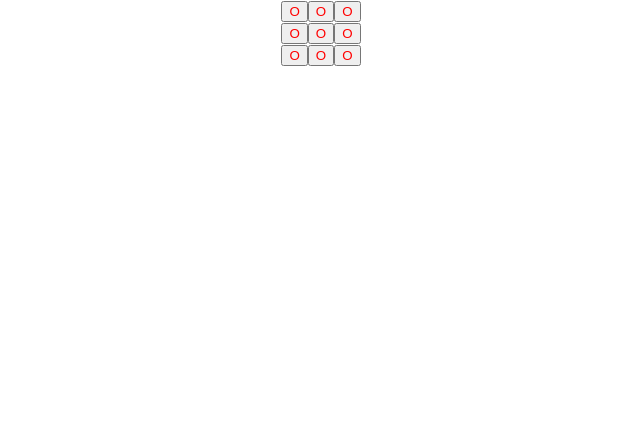
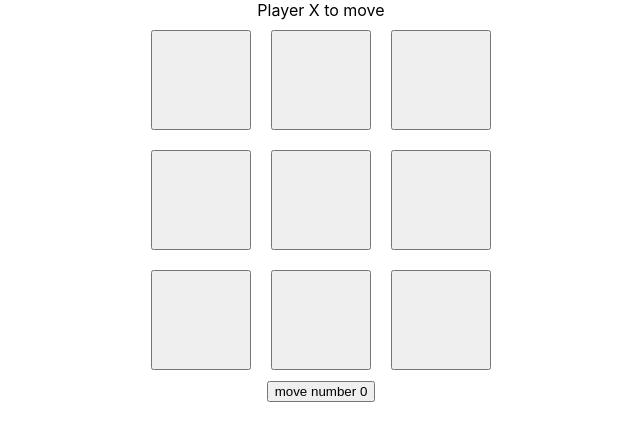
Before and after one commit to sabhishek78/tictactoe-react, a React (Create React App) app: page / in a window 1280 px wide. Shown: the top 440 px of the page, without its empty margins (319-959 px from the left). Built offline with nearby package versions, Linux system fonts and the light colour scheme.

Commit message:
move history implemented

```diff
--- a/src/App.css
+++ b/src/App.css
@@ -1,5 +1,6 @@
 .App {
   text-align: center;
+
 }
 
 .App-logo {
--- a/src/App.js
+++ b/src/App.js
@@ -1,13 +1,14 @@
 import React from 'react';
-import logo from './logo.svg';
+
 import './App.css';
-import Square from "./Square";
-import Grid from "./Grid";
+
+
+import GameHistory from "./GameController";
 
 function App() {
   return (
     <div className="App">
-     <Grid/>
+     <GameHistory/>
     </div>
   );
 }
--- /dev/null
+++ b/src/GameController/index.js
@@ -0,0 +1,117 @@
+import React from "react";
+import Grid from "../Grid";
+
+
+class GameController extends React.Component {
+    constructor(props) {
+        super(props);
+        this.state = {
+            squares: Array(9).fill(null),
+            isXNext: true,
+            status: 'Player X to move',
+            gridList: [Array(9).fill(null),]
+        }
+    };
+
+    handleClick(index) {
+        let squaresCopy = this.state.squares.slice();
+        let gridListCopy = this.state.gridList.slice();
+        gridListCopy.push(squaresCopy);
+        if (squaresCopy[index] !== null) {
+            return;
+        }
+        squaresCopy[index] = this.state.isXNext ? 'X' : 'O';
+        if (this.checkForDraw(squaresCopy)) {
+            this.setState({
+                    squares: squaresCopy,
+                    // isXNext: !this.state.isXNext,
+                    status: 'Draw!',
+                    gridList: gridListCopy,
+                }
+            )
+        } else if (this.checkForWin(squaresCopy, squaresCopy[index])) {
+            console.log("win detected!");
+            this.setState({
+                    squares: squaresCopy,
+                    isXNext: !this.state.isXNext,
+                    status: 'You Win!!',
+                    gridList: gridListCopy,
+                }
+            )
+        } else {
+            this.setState({
+                    squares: squaresCopy,
+                    isXNext: !this.state.isXNext,
+                    status: this.state.isXNext ? 'Player O to move' : 'Player X to move',
+                    gridList: gridListCopy,
+                }
+            )
+        }
+        console.log("GridListCopy=" + gridListCopy);
+    }
+
+    checkForDraw(squaresCopy) {
+        console.log("Checking for Draw");
+        for (var i = 0; i < 9; i++) {
+            if (squaresCopy[i] == null) {
+                return false;
+            }
+        }
+        return true;
+    }
+
+    checkForWin(squaresCopy, player) {
+        console.log("Checking forWin");
+        if (player == null) {
+            return false;
+        }
+        for (var j = 0; j < 3; j = j + 3) {
+            if (squaresCopy[j] === player &&
+                squaresCopy[1 + j] === player &&
+                squaresCopy[2 + j] === player) {
+                console.log("Row Win");
+                return true;
+            }
+
+        }
+        for (var k = 0; k <= 2; k++) {
+            if (squaresCopy[k] === player &&
+                squaresCopy[k + 3] === player &&
+                squaresCopy[k + 6] === player) {
+                console.log("column Win");
+                return true;
+            }
+        }
+        if (squaresCopy[0] === player && squaresCopy[4] === player && squaresCopy[8] === player) {
+            console.log("Diagonal Win");
+            return true;
+        }
+        if (squaresCopy[2] === player && squaresCopy[4] === player && squaresCopy[6] === player) {
+            console.log("Diagonal Win");
+            return true;
+        }
+        return false;
+    }
+
+    render() {
+        return (<div>
+            <Grid squares={this.state.squares} isXNext={this.state.isXNext} status={this.state.status}
+                  handleClick={(index) => this.handleClick(index)}/>
+            <div>
+                {
+                    this.state.gridList.map((item, index) => (<div>
+                        <button onClick={()=>{this.setState({
+                           squares:this.state.gridList[index] ,
+                            gridList:this.state.gridList.slice(0,index+1),
+                        })}}>
+                            move number {index}
+                        </button>
+                        </div>))
+                }
+            </div>
+
+        </div>)
+    }
+}
+
+export default GameController
--- a/src/Grid/index.js
+++ b/src/Grid/index.js
@@ -1,19 +1,22 @@
 import React from "react";
 import Square from "../Square";
-class Grid extends React.Component{
-    getGridRow(offset){
-        return(<div className="grid-row">
-            <Square indexNumber={offset+0}/>
-            <Square indexNumber={offset+1}/>
-            <Square indexNumber={offset+2}/>
+class Grid extends React.Component {
+    getGridRow(offset) {
+        return (<div className="grid-row">
+            <Square value={this.props.squares[offset + 0]} squarePressed={() => this.props.handleClick(offset + 0)}/>
+            <Square value={this.props.squares[offset + 1]} squarePressed={() => this.props.handleClick(offset + 1)}/>
+            <Square value={this.props.squares[offset + 2]} squarePressed={() => this.props.handleClick(offset + 2)}/>
         </div>);
     }
     render() {
-        return(
-            <div className="grid">
-                {this.getGridRow(1)}
-                {this.getGridRow(4)}
-                {this.getGridRow(7)}
+        return (
+            <div>
+                <div className="grid">
+                    {this.props.status}
+                    {this.getGridRow(0)}
+                    {this.getGridRow(3)}
+                    {this.getGridRow(6)}
+                </div>
             </div>
         );
     }
--- a/src/Square/index.js
+++ b/src/Square/index.js
@@ -1,23 +1,12 @@
 import React from "react";
 
-// import 'styles.css';
+import './styles.css';
 class Square extends React.Component {
-    constructor(props) {
-        super(props);
-        this.state = {
-            value: 'O',
-            color: 'red'
-        }
-    }
-
     render() {
         return (
             <button className="square-button" onClick={() =>
-                this.setState({
-                    value: 'X',
-                    color: 'green'
-                })}
-                    style={{color: this.state.color}}>{this.state.value}</button>
+                this.props.squarePressed()}
+                   >{this.props.value}</button>
         )
     }
 }
--- a/src/Square/styles.css
+++ b/src/Square/styles.css
@@ -0,0 +1,7 @@
+.square-button{
+    width: 100px;
+    height: 100px;
+    margin:10px;
+    padding:10px;
+
+}
```
Also changed, not shown: src/Grid/styles.css (added).
